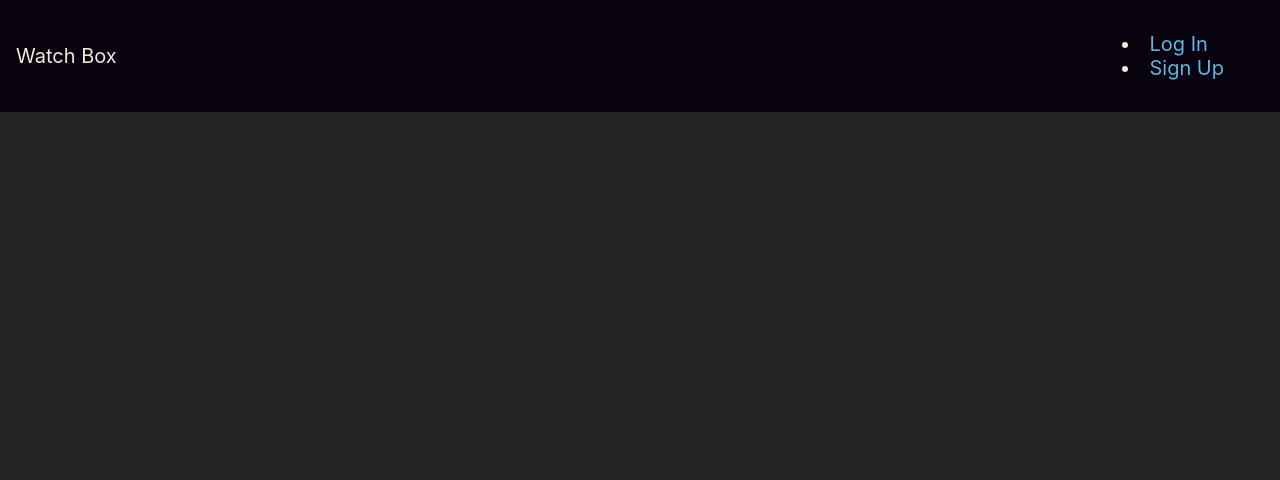
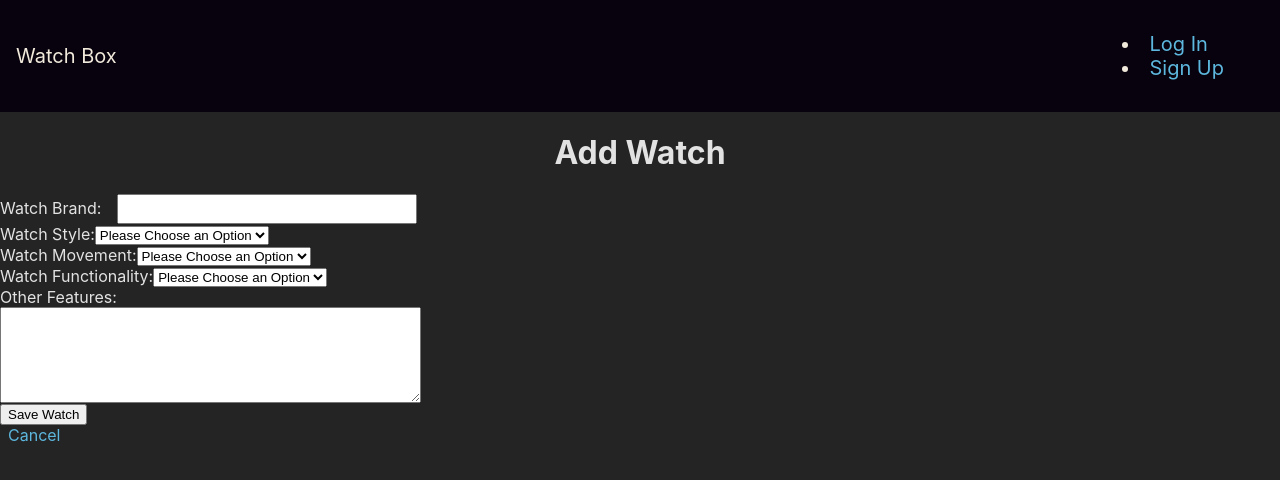
Before and after one commit to KevRdz/watch-collection, a React (Vite) app: page /edit in a window 1280 px wide. Shown: the top 480 px of the page. Built offline with nearby package versions, Linux system fonts and the light colour scheme; no server answers.

Commit message:
create an edit watch page, import page to aps.jsx and add a route to it, then add a link to the page in watch card component

```diff
--- a/src/App.jsx
+++ b/src/App.jsx
@@ -9,6 +9,7 @@ import Profiles from './pages/Profiles/Profiles'
 import ChangePassword from './pages/ChangePassword/ChangePassword'
 import AddWatch from './pages/AddWatch/AddWatch'
 import WatchList from './pages/WatchList/WatchList'
+import EditWatch from './pages/EditWatch/EditWatch'
 
 // components
 import NavBar from './components/NavBar/NavBar'
@@ -68,6 +69,10 @@ function App() {
           element={<AddWatch handleAddWatch={handleAddWatch} />}
         />
         <Route
+          path="/edit"
+          element={<EditWatch />}
+        />
+        <Route
           path="/profiles"
           element={
             <ProtectedRoute user={user}>
--- a/src/components/WatchCard/WatchCard.jsx
+++ b/src/components/WatchCard/WatchCard.jsx
@@ -1,4 +1,4 @@
-
+import { Link } from "react-router-dom"
 
 function WatchCard({watch, handleDeleteWatch, user}) {
 return (
@@ -12,7 +12,14 @@ return (
       </div>
       {user?.profile === watch.owner._id &&
         <div>
-          <button onClick={() => handleDeleteWatch(watch._id)}>Delete</button>
+          <Link
+            className="btn btn-sm btn-warning"
+            to="/edit"
+            state={{watch}}
+          >
+            Edit
+          </Link>
+          <button className="btn btn-sm btn-warning" onClick={() => handleDeleteWatch(watch._id)}>Delete</button>
         </div>
       }
     </div>
--- /dev/null
+++ b/src/pages/EditWatch/EditWatch.jsx
@@ -0,0 +1,114 @@
+import { useState } from "react";
+import { Link } from "react-router-dom";
+
+const EditWatch = () => {
+  return (
+    <>
+      <h1>Add Watch</h1>
+      <form autoComplete="off">
+        <div className="form-group mb-3">
+          <label htmlFor="brand-name" className="form-label">
+            Watch Brand:
+          </label>
+          <input
+            type="text"
+            className="form-control"
+            id="brand-name"
+            name="brand"
+            required
+          />
+        </div>
+        <div className="form-group mb-3">
+          <label htmlFor="style-input" className="form-label">
+            Watch Style:
+          </label>
+          <select
+            className="form-control"
+            name="style"
+            id="style-input"
+            required
+          >
+            <option value="">Please Choose an Option</option>
+            <option value="Dress">Dress</option>
+            <option value="Diver">Diver</option>
+            <option value="Sport">Sport</option>
+            <option value="Field">Field</option>
+            <option value="Smart">Smart</option>
+            <option value="Aviator">Aviator</option>
+            <option value="Military">Military</option>
+            <option value="Luxury">Luxury</option>
+            <option value="Racing">Racing</option>
+            <option value="Fashion">Fashion</option>
+            <option value="Fitness">Fitness</option>
+            <option value="Pocket">Pocket</option>
+            <option value="Nurse">Nurse</option>
+            <option value="Wood">Wood</option>
+          </select>
+        </div>
+        <div className="form-group mb-3">
+          <label htmlFor="movement-input" className="form-label">
+            Watch Movement:
+          </label>
+          <select
+            className="form-control"
+            name="movement"
+            id="movement-input"
+            required
+          >
+            <option value="">Please Choose an Option</option>
+            <option value="Mechanical">Mechanical</option>
+            <option value="Automatic">Automatic</option>
+            <option value="Quartz">Quartz</option>
+            <option value="Solar">Solar</option>
+          </select>
+        </div>
+        <div className="form-group mb-3">
+          <label htmlFor="functionality-input" className="form-label">
+            Watch Functionality:
+          </label>
+          <select
+            className="form-control"
+            name="functionality"
+            id="functionality-input"
+            required
+          >
+            <option value="">Please Choose an Option</option>
+            <option value="Analogue">Analogue</option>
+            <option value="Digital">Digital</option>
+            <option value="Chronograph">Chronograph</option>
+            <option value="Hybrid">Hybrid</option>
+          </select>
+        </div>
+        <div className="form-group mb-3">
+          <label htmlFor="feature-input" className="form-label text-area">
+            Other Features:
+          </label>
+          <textarea
+            rows={6}
+            cols={50}
+            type="text"
+            className="form-control text-area"
+            id="feature-input"
+            name="features"
+          >
+          </textarea>
+        </div>
+        <div className="d-grid">
+          <button type="submit" className="btn btn-primary-btn-fluid">
+            Save Watch
+          </button>
+        </div>
+        <div className="d-grid">
+          <Link
+            to="/"
+            className="btn btn-primary-btn-fluid"
+          >
+            Cancel
+          </Link>
+        </div>
+      </form>
+    </>
+  );
+}
+
+export default EditWatch;
```
